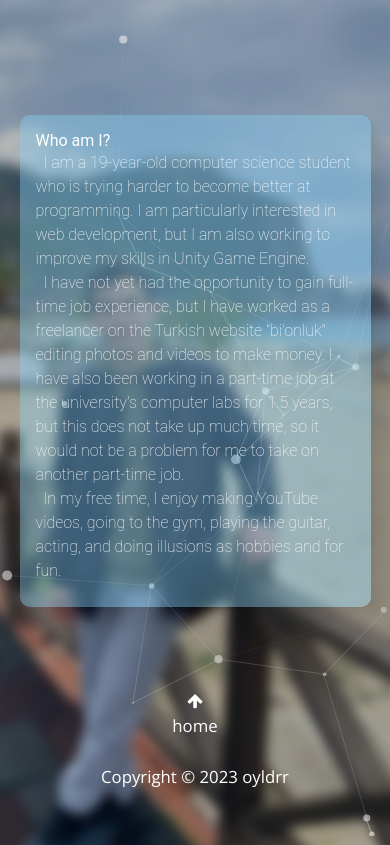
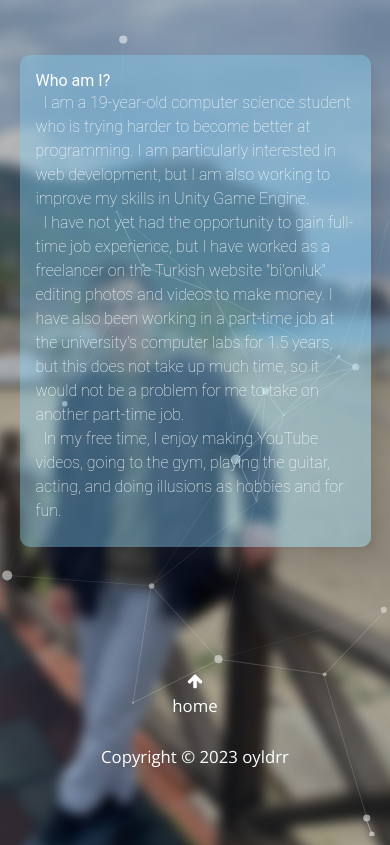
Before and after one commit to oyldrr/info, a plain HTML site: page aboutme.html in a window 390 px wide. Drawn offline with nearby package versions, Linux system fonts and the light colour scheme.

Commit message:
Signed-off-by: oyldrr <oyldrr@gmail.com>

```diff
--- a/css/style.css
+++ b/css/style.css
@@ -137,7 +137,6 @@ p {
     font-size: 1rem;
     font-family: roboto;
     font-weight: 100;
-    margin-top: 5rem;
     margin-right: auto;
     background-color: rgba(135, 209, 244, 0.4);
     border-radius: 10px;
@@ -278,6 +277,7 @@ p {
 
 @media screen and (max-width: 576px) {
     .cb-slideshow li div h3 { font-size: 80px }
+    .aboutme {margin-top: 0rem; height: auto;}
 	.tm-btn-subscribe {
 		margin-top: 20px;
 	}
```
